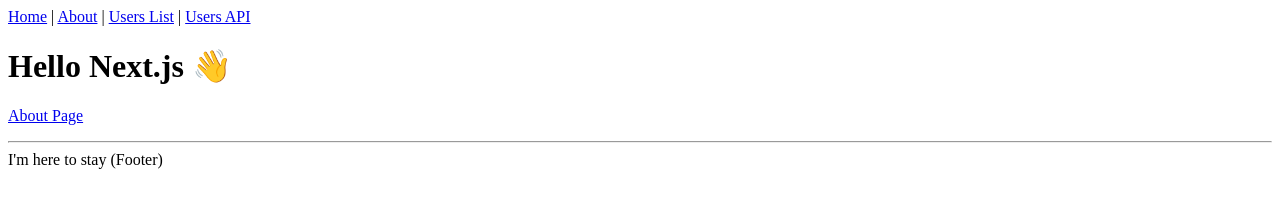
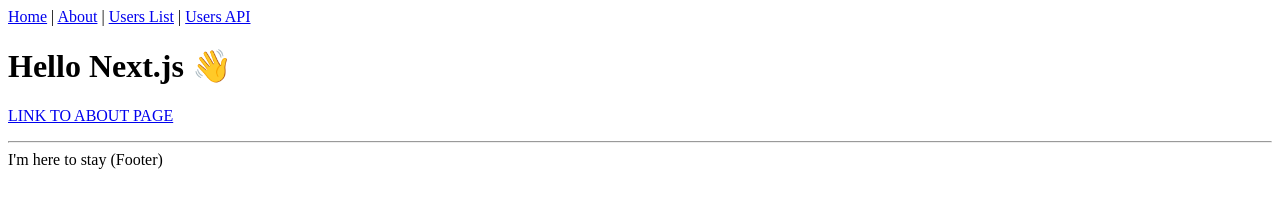
Before and after one commit to mamistry/nextjs_poc, a Next.js app: page / in a window 1280 px wide. Shown: the top 197 px of the page. Built offline with nearby package versions, Linux system fonts and the light colour scheme.

Commit message:
feat: changing about page link

```diff
--- a/pages/index.tsx
+++ b/pages/index.tsx
@@ -5,7 +5,7 @@
   <Layout title="Home | Next.js + TypeScript Example">
     <h1>Hello Next.js 👋</h1>
     <p>
-      <Link href="/about">About Page</Link>
+      <Link href="/about">LINK TO ABOUT PAGE</Link>
     </p>
   </Layout>
 )
```
